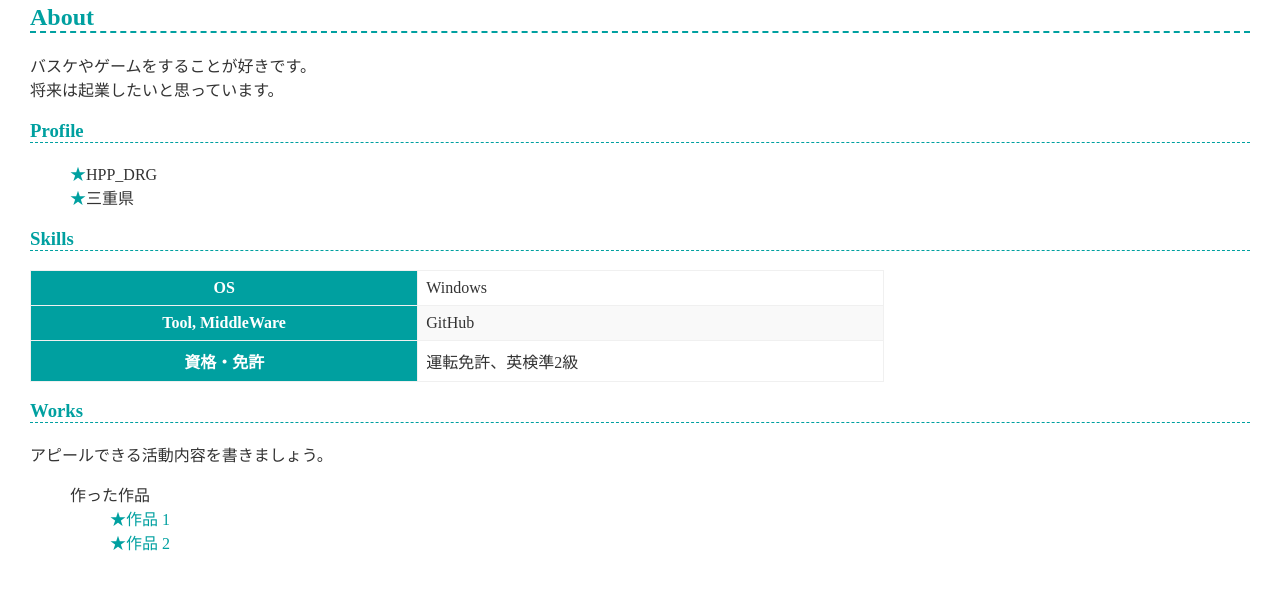
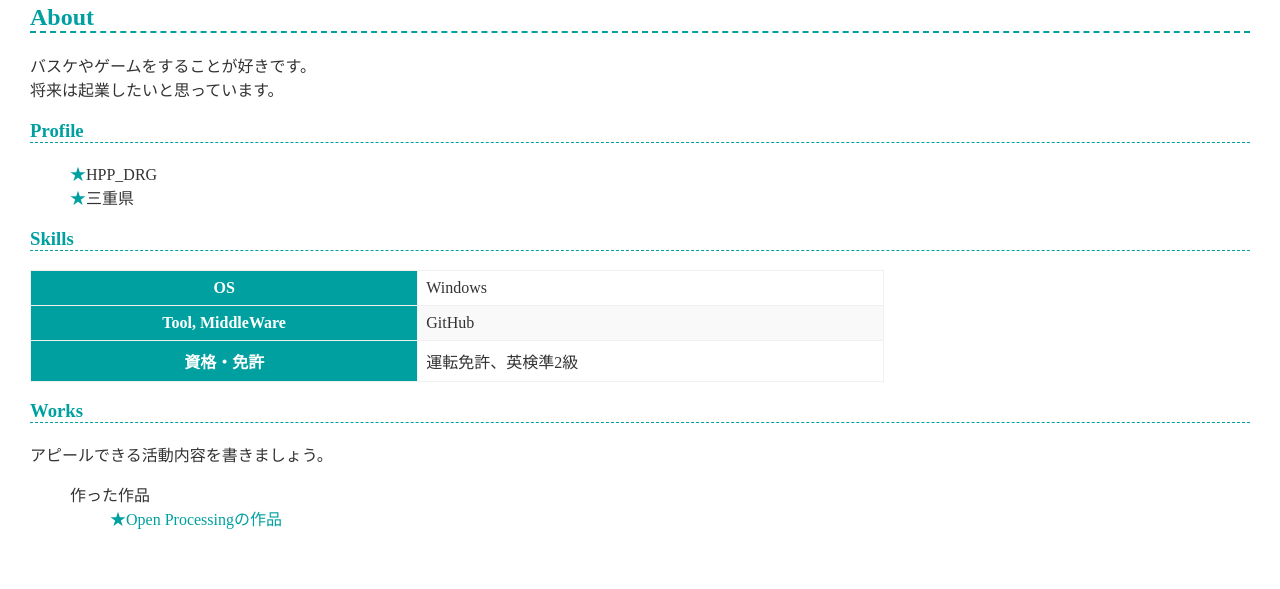
Before and after one commit to 251zs03842-dot/HPP_DRG.github.io, a plain HTML site: page index.html in a window 1280 px wide. Shown: the part 109-698 px from the top of the page. Drawn offline with Linux system fonts and the light colour scheme.

Commit message:
作品の追加

```diff
--- a/index.html
+++ b/index.html
@@ -43,8 +43,7 @@
     <ul>
         作った作品
         <ul>
-          <li><a href="https://example.com/">作品 1</a></li>
-          <li><a href="https://example.com/">作品 2</a></li>
+          <li><a href="https://openprocessing.org/sketch/2804078">Open Processingの作品</a></li>
         </ul>
       </li>
     </ul>
```
